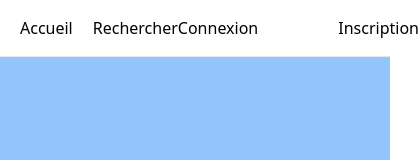
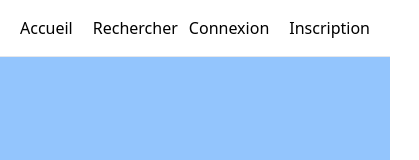
Before and after one commit to CorentinNrd/Test_technique, a Vue app in the folder front/: page / in a window 390 px wide. Shown: the top 160 px of the page, 419 px wide, since content can reach past the window. Built offline with nearby package versions, Linux system fonts and the light colour scheme; no server answers.

Commit message:
update - responsivité des bouttons connexion et inscription en mobile

```diff
--- a/front/src/components/Nav.vue
+++ b/front/src/components/Nav.vue
@@ -14,7 +14,7 @@
         <button class="hover:underline" v-on:click="testFunction">Déconnexion</button>
       </li>
     </ul>
-    <ul class="flex gap-20" v-else>
+    <ul class="flex gap-20 sm:gap-5" v-else>
       <li class="cursor-pointer hover:underline">
         <router-link to="/connexion">Connexion</router-link>
       </li>
```
